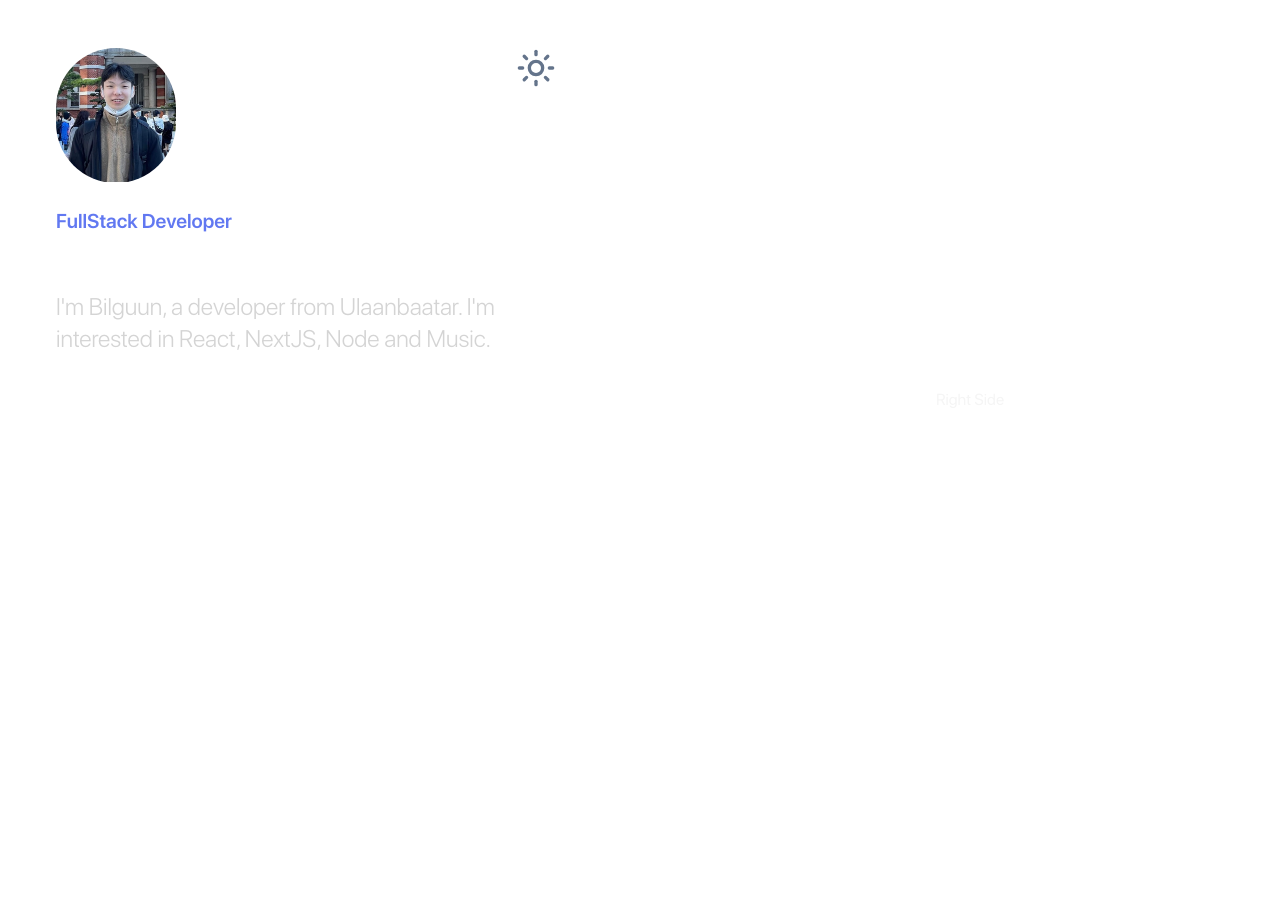
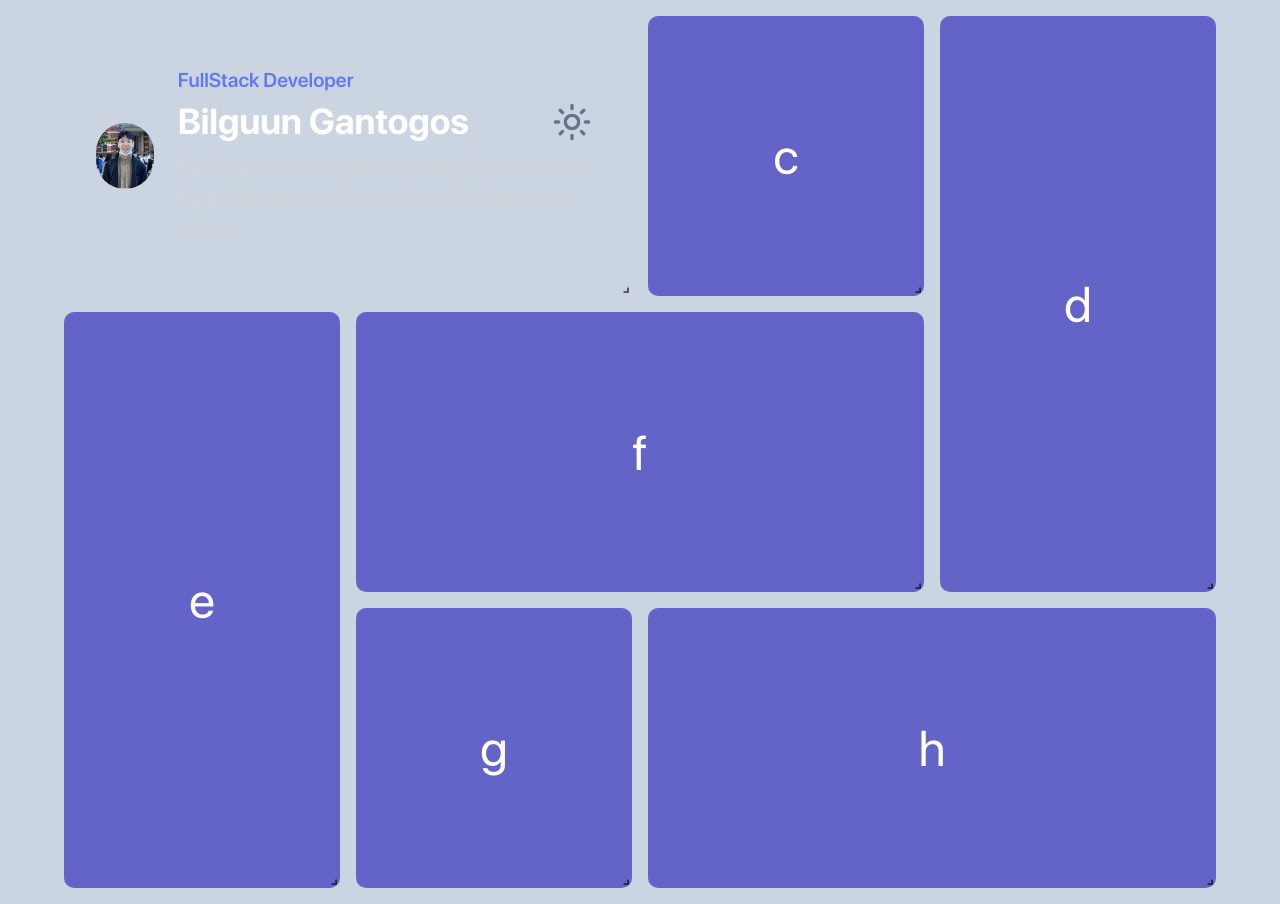
Before and after one commit to Bilguungantogos/portfolio-web, a Next.js app: page / in a window 1280 px wide. Before the commit the page ends 800 px from the top, so only its background shows below. Built offline with nearby package versions, Linux system fonts and the light colour scheme.

Commit message:
grid layout

```diff
--- a/app/page.tsx
+++ b/app/page.tsx
@@ -2,41 +2,13 @@ import Image from "next/image";
 import { siteConfig } from "@/config/site-config";
 import { Mail, MapPin } from "lucide-react";
 import { ThemeToggle } from "@/components/theme-toggle";
+import { DragFromOutsideLayout } from "@/components/DropDrag";
 
 export default function Home() {
   return (
-    <main className="flex flex-1 w-full h-full gap-10">
-      <div className="flex-1 h-full p-6">
-        <div className="flex flex-col max-w-full h-[360px] space-y-6 rounded-3xl dark:bg-slate-700 px-8 py-6 ">
-          <div className="flex justify-between">
-            <Image
-              alt="avatar"
-              src="/IMG_8615.jpeg"
-              width={"120"}
-              height={"120"}
-              className="object-cover rounded-full"
-              priority
-              loading="eager"
-            />
-            <ThemeToggle />
-          </div>
-          <div>
-            <div className="text-xl font-semibold text-primary ">
-              {siteConfig.title}
-            </div>
-            <h1 className="text-4xl font-bold my-2 text-white">
-              {siteConfig.creator}
-            </h1>
-            <p className="text-2xl text-neutral-300 font-light">
-              {siteConfig.bio}
-            </p>
-          </div>
-        </div>
-      </div>
-      <div className="flex-1 h-full p-6">
-        <div className="flex items-center justify-center h-full rounded-md dark:bg-emerald-700">
-          Right Side
-        </div>
+    <main className="w-full h-full ">
+      <div className="w-full lg:px-12 md:px-8 sm:px-4 xs:px-2 bg-slate-300">
+        <DragFromOutsideLayout />
       </div>
     </main>
   );
--- /dev/null
+++ b/components/DropDrag.tsx
@@ -0,0 +1,186 @@
+"use client";
+
+import React, { useEffect, useState } from "react";
+import { Responsive, WidthProvider } from "react-grid-layout";
+import "/node_modules/react-grid-layout/css/styles.css";
+import "/node_modules/react-resizable/css/styles.css";
+import { ThemeToggle } from "./theme-toggle";
+import { siteConfig } from "@/config/site-config";
+
+const ResponsiveReactGridLayout = WidthProvider(Responsive);
+
+export const DragFromOutsideLayout = () => {
+  const [mounted, setmounted] = useState(false);
+  const layout = [
+    { i: "a", x: 0, y: 0, w: 2, h: 1 },
+    { i: "c", x: 2, y: 0, w: 1, h: 1 },
+    { i: "d", x: 3, y: 0, w: 1, h: 2 },
+    { i: "g", x: 1, y: 2, w: 1, h: 1 },
+    { i: "h", x: 3, y: 2, w: 2, h: 1 },
+    { i: "e", x: 0, y: 1, w: 1, h: 2 },
+    { i: "f", x: 1, y: 1, w: 2, h: 1 },
+  ];
+
+  const rowsMax = 8;
+  const columnsMax = 4;
+  const layout2 = [];
+
+  for (let i = 0; i < rowsMax; i++) {
+    for (let j = 0; j < columnsMax; j++)
+      layout2.push({ i: `a${i}-${j}`, x: i, y: j, w: 1, h: 1 });
+  }
+  useEffect(() => {
+    setmounted(true);
+  }, []);
+
+  return (
+    <div className="">
+      <ResponsiveReactGridLayout
+        className=""
+        layouts={{
+          lg: layout,
+          md: layout,
+          sm: layout,
+          xs: layout,
+          xxs: layout,
+        }}
+        cols={{ lg: 4, md: 4, sm: 3, xs: 2, xxs: 1 }}
+        compactType="vertical"
+        rowHeight={280}
+        width={1200}
+        measureBeforeMount={false}
+        useCSSTransforms={mounted}
+        onLayoutChange={(layout) => console.log(layout)}
+        margin={[16, 16]}
+      >
+        {/* {layout.map((item) => (
+          <div
+            key={item.i}
+            className="bg-slate-600 px-4 py-5"
+            style={{
+              color: "white",
+              borderRadius: "10px",
+            }}
+          >
+            {item.i}
+          </div>
+        ))} */}
+        <div
+          key={layout[0].i}
+          style={{
+            color: "white",
+            borderRadius: "10px",
+          }}
+          className="flex items-center max-w-full space-x-6 rounded-3xl dark:bg-slate-700 px-8 "
+        >
+          <div className="flex justify-between">
+            <img
+              alt="avatar"
+              src="/IMG_8615.jpeg"
+              width={120}
+              height={120}
+              className="object-cover rounded-full"
+              loading="eager"
+            />
+          </div>
+          <div>
+            <div className="text-xl font-semibold text-primary ">
+              {siteConfig.title}
+            </div>
+            <h1 className="text-4xl font-bold my-2 text-white flex justify-between">
+              {siteConfig.creator}
+              <ThemeToggle />
+            </h1>
+            <p className="text-2xl text-neutral-300 font-light">
+              {siteConfig.bio}
+            </p>
+          </div>
+        </div>
+        <div
+          key={layout[1].i}
+          style={{
+            backgroundColor: "#6464C8",
+            display: "flex",
+            justifyContent: "center",
+            alignItems: "center",
+            fontSize: 50,
+            color: "white",
+            borderRadius: "10px",
+          }}
+        >
+          {layout[1].i}
+        </div>
+        <div
+          key={layout[2].i}
+          style={{
+            backgroundColor: "#6464C8",
+            display: "flex",
+            justifyContent: "center",
+            alignItems: "center",
+            fontSize: 50,
+            color: "white",
+            borderRadius: "10px",
+          }}
+        >
+          {layout[2].i}
+        </div>
+        <div
+          key={layout[3].i}
+          style={{
+            backgroundColor: "#6464C8",
+            display: "flex",
+            justifyContent: "center",
+            alignItems: "center",
+            fontSize: 50,
+            color: "white",
+            borderRadius: "10px",
+          }}
+        >
+          {layout[3].i}
+        </div>
+        <div
+          key={layout[4].i}
+          style={{
+            backgroundColor: "#6464C8",
+            display: "flex",
+            justifyContent: "center",
+            alignItems: "center",
+            fontSize: 50,
+            color: "white",
+            borderRadius: "10px",
+          }}
+        >
+          {layout[4].i}
+        </div>
+        <div
+          key={layout[5].i}
+          style={{
+            backgroundColor: "#6464C8",
+            display: "flex",
+            justifyContent: "center",
+            alignItems: "center",
+            fontSize: 50,
+            color: "white",
+            borderRadius: "10px",
+          }}
+        >
+          {layout[5].i}
+        </div>
+        <div
+          key={layout[6].i}
+          style={{
+            backgroundColor: "#6464C8",
+            display: "flex",
+            justifyContent: "center",
+            alignItems: "center",
+            fontSize: 50,
+            color: "white",
+            borderRadius: "10px",
+          }}
+        >
+          {layout[6].i}
+        </div>
+      </ResponsiveReactGridLayout>
+    </div>
+  );
+};
--- a/package.json
+++ b/package.json
@@ -10,16 +10,20 @@
   },
   "dependencies": {
     "@opensea/next-themes": "^1.0.14",
+    "lodash": "^4.17.21",
     "lucide-react": "^0.358.0",
     "next": "14.1.3",
     "next-themes": "^0.3.0",
     "react": "^18",
-    "react-dom": "^18"
+    "react-dom": "^18",
+    "react-grid-layout": "^1.4.4"
   },
   "devDependencies": {
+    "@types/lodash": "^4.17.0",
     "@types/node": "^20",
     "@types/react": "^18",
     "@types/react-dom": "^18",
+    "@types/react-grid-layout": "^1.3.5",
     "autoprefixer": "^10.4.18",
     "eslint": "^8",
     "eslint-config-next": "14.1.3",
```
Also changed, not shown: 1 other file (tests, documents, lock files or other folders).
